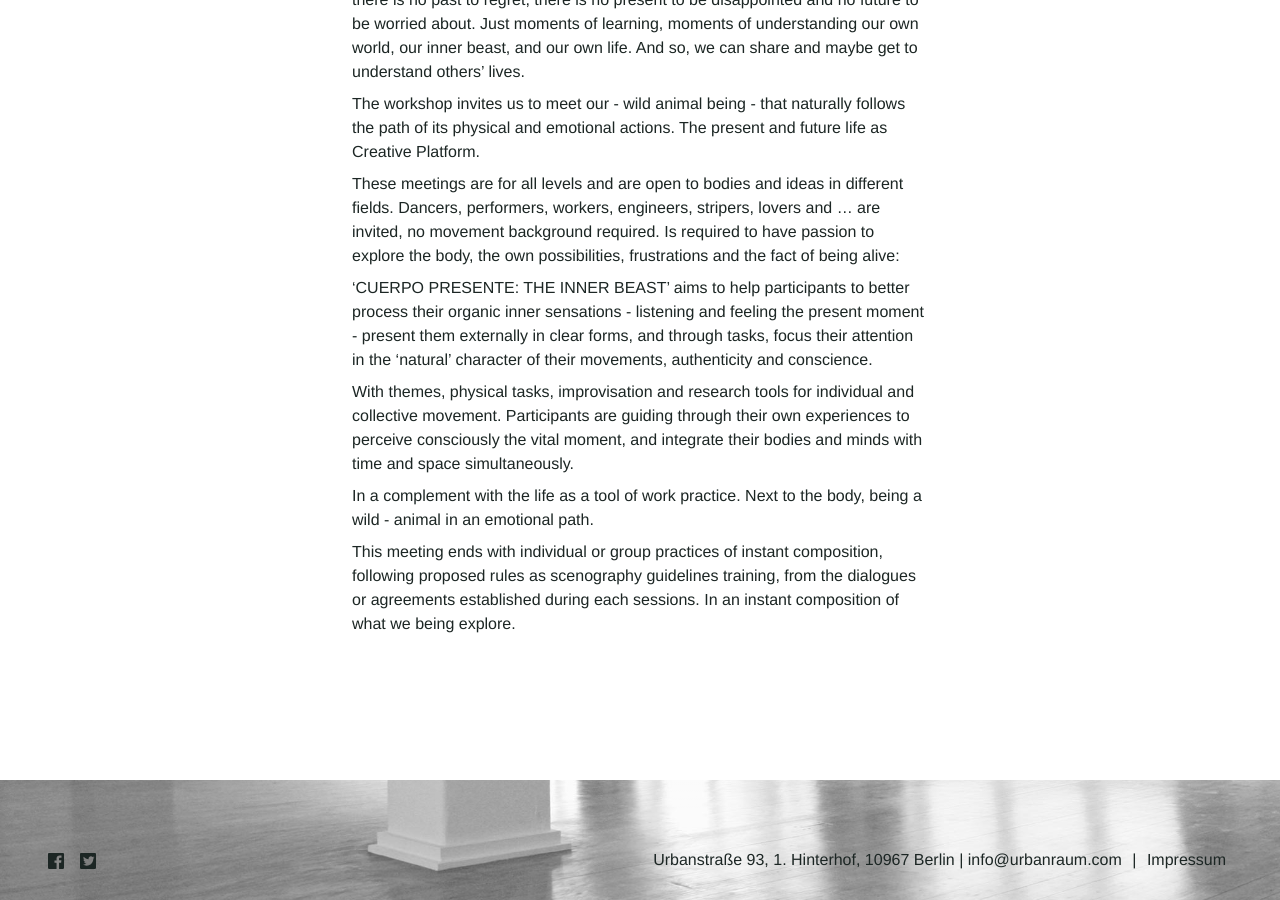
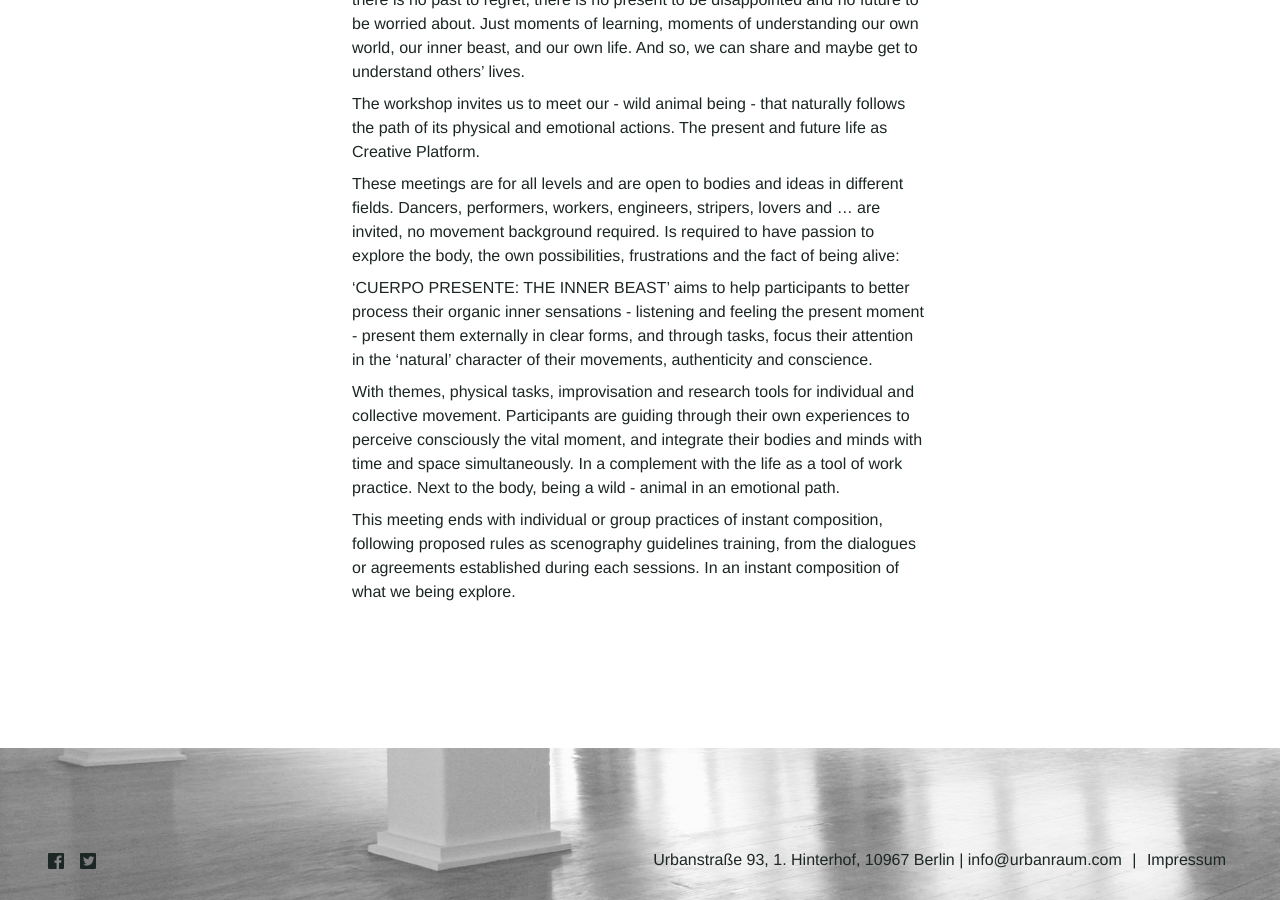
Before and after one commit to Kriesse/urbanraum, a Jekyll site: the page built from _workshops/cuerpo-presente.md, in a window 1280 px wide and 900 px high, scrolled down 888 px. Built offline with Jekyll 4.4.1, drawn with Linux system fonts in a browser that asks for light colours; nearby versions of some CDN libraries.

Commit message:
whitespace

```diff
--- a/_workshops/cuerpo-presente.md
+++ b/_workshops/cuerpo-presente.md
@@ -21,12 +21,9 @@
 level_en: "Open Level"
 level_de: "Open Level"
 
-price_en: |
-  EUR 65
+price_en: 'EUR 65'
 
-price_de: |
-  65 EUR
-
+price_de: '65 EUR'
 
 language_en:
 language_de:
@@ -40,15 +37,11 @@
 
   ‘CUERPO PRESENTE: THE INNER BEAST’ aims to help participants to better process their organic inner sensations - listening and feeling the present moment - present them externally in clear forms, and through tasks, focus their attention in the ‘natural’ character of their movements, authenticity and conscience.
 
-  With themes, physical tasks, improvisation and research tools for individual and collective movement. Participants are guiding through their own experiences to perceive consciously the vital moment, and integrate their bodies and minds with time and space simultaneously.
-
-  In a complement with the life as a tool of work practice. Next to the body, being a wild - animal in an emotional path.
+  With themes, physical tasks, improvisation and research tools for individual and collective movement. Participants are guiding through their own experiences to perceive consciously the vital moment, and integrate their bodies and minds with time and space simultaneously. In a complement with the life as a tool of work practice. Next to the body, being a wild - animal in an emotional path.
 
   This meeting ends with individual or group practices of instant composition, following proposed rules as scenography guidelines training, from the dialogues or agreements established during each sessions. In an instant composition of what we being explore.
-
 
 description_de:
 
 
-
 ---
```
